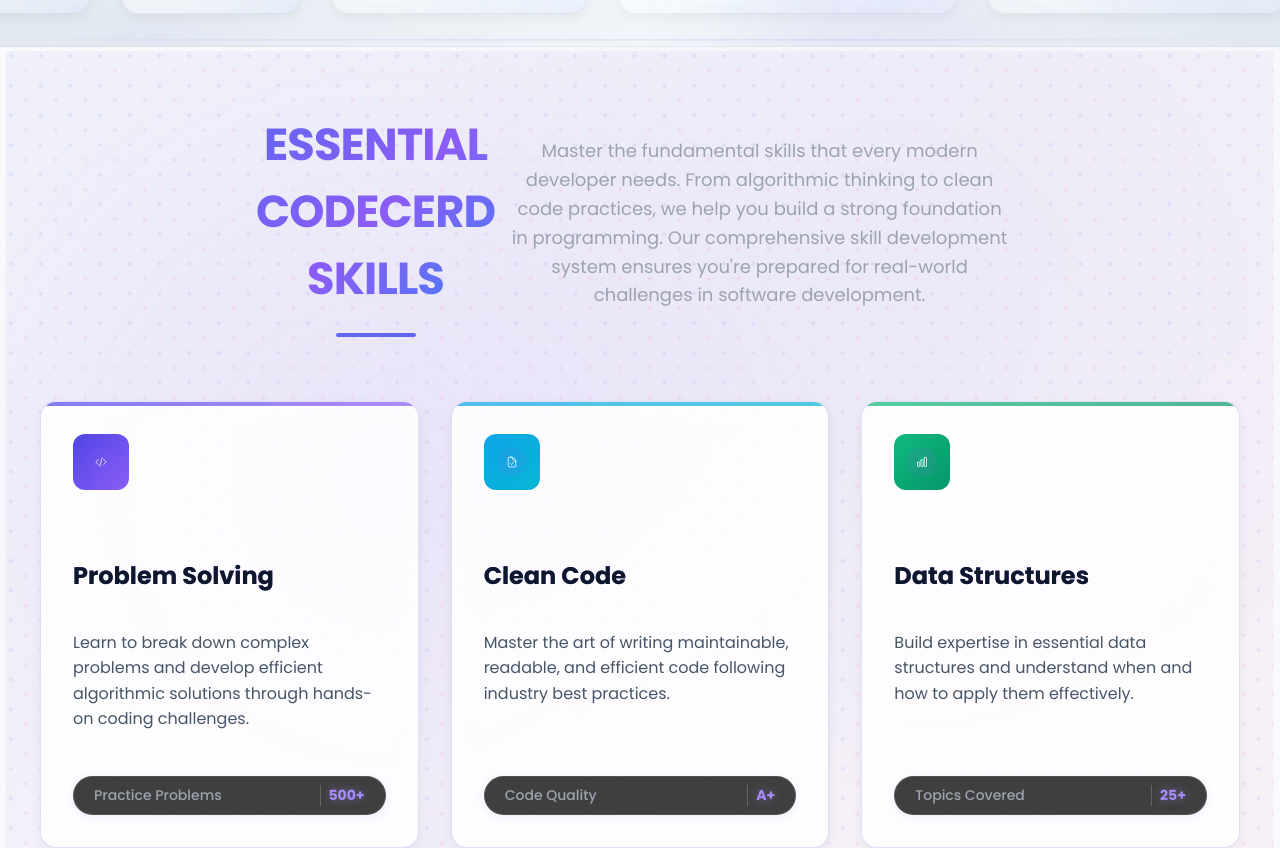
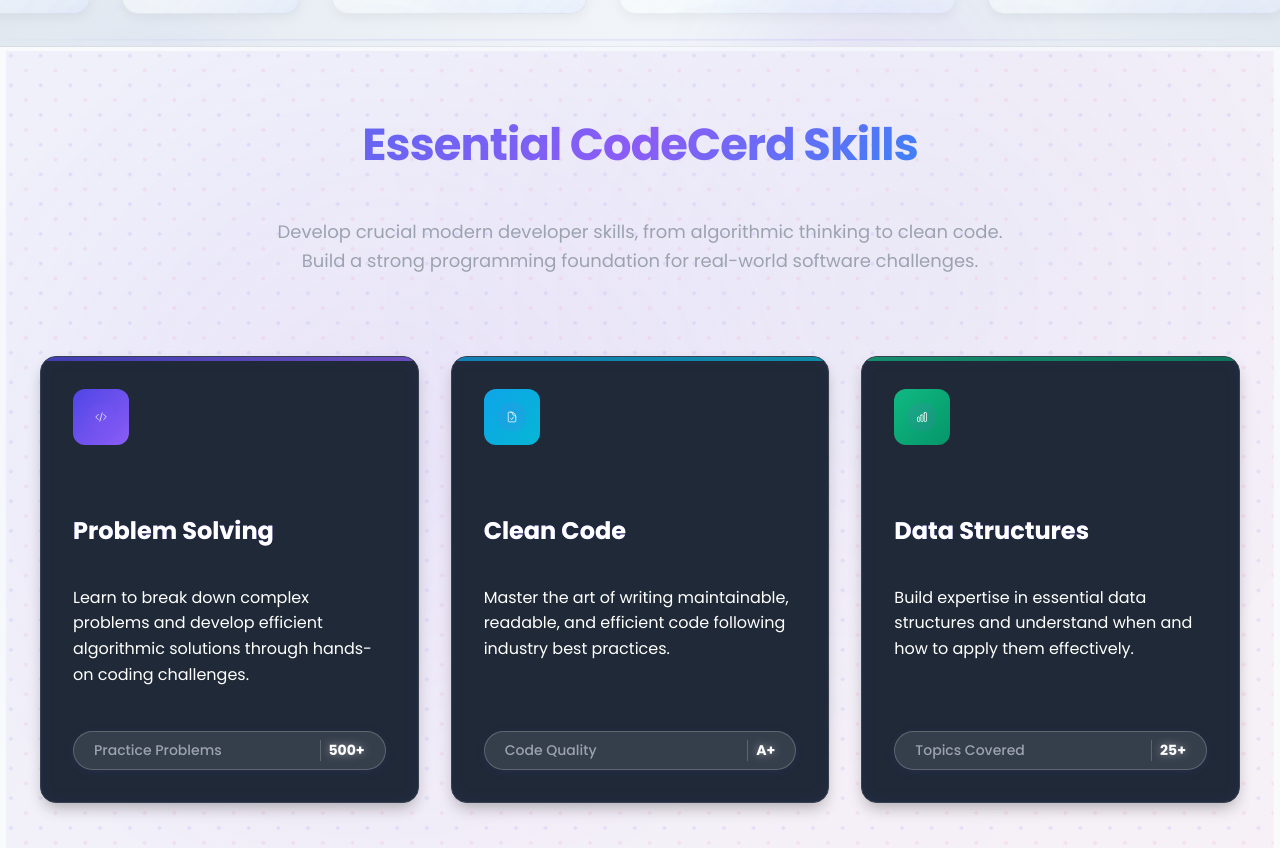
Before and after one commit to Ahmed9253/CodeSkills, a React (Vite) app: page / in a window 1280 px wide. Shown: the part 910-1758 px from the top of the page. Built offline with nearby package versions, Linux system fonts and the light colour scheme.

Commit message:
the final

```diff
--- a/src/App.css
+++ b/src/App.css
@@ -26,8 +26,19 @@
 
 /* Section header styling */
 .section-header {
-  text-align: center;
+  display: flex;
+  flex-direction: column;
+  align-items: center; /* To keep content centered like text-align: center */
+  text-align: center; /* Keep for text within items if they wrap */
   margin-bottom: 3rem;
+}
+
+.about-section.dark-theme .section-header {
+  display: flex;
+  flex-direction: column;
+  align-items: center; /* Keeps content centered */
+  position: relative; /* Retain for z-index if still needed from previous edits */
+  z-index: 1; /* Retain for z-index if still needed */
 }
 
 /* About section and cards styling */
@@ -47,11 +58,11 @@
   flex-direction: column;
 }
 
-.about-card.dark-card {
-  background-color: #1e293b;
-  color: #f8fafc;
-  border: 1px solid rgba(99, 102, 241, 0.2);
-  box-shadow: 0 10px 15px -3px rgba(0, 0, 0, 0.2), 0 4px 6px -2px rgba(0, 0, 0, 0.1), 0 0 20px rgba(99, 102, 241, 0.15) inset;
+.about-section.dark-theme .about-card.dark-card {
+  background-color: #1f2937; /* Lighter dark slate gray background */
+  color: #c9d1d9; /* Light gray text for contrast */
+  border: 1px solid #374151; /* Adjusted border for new background */
+  box-shadow: 0 8px 16px -4px rgba(0, 0, 0, 0.3), 0 0 15px rgba(80, 80, 200, 0.1) inset; /* Adjusted shadow for darker theme */
 }
 
 .about-card:hover {
@@ -66,11 +77,19 @@
   color: #f8fafc;
 }
 
+.about-section.dark-theme .about-card.dark-card h3 {
+  color: #FFFFFF; /* Pure white for h3 in dark cards */
+}
+
 .about-card p {
   margin-bottom: 1.5rem;
   line-height: 1.6;
   color: #cbd5e1;
   flex: 1;
+}
+
+.about-section.dark-theme .about-card.dark-card p {
+  color: #FFFFFF; /* Pure white for paragraph text in dark cards */
 }
 
 .icon-container {
@@ -112,6 +131,12 @@
   border: 1px solid rgba(99, 102, 241, 0.2);
 }
 
+.about-section.dark-theme .about-card.dark-card .stat-pill.dark-pill {
+  color: #FFFFFF; /* Pure white for pill text in dark cards */
+  background-color: rgba(255, 255, 255, 0.1); /* Slightly lighter background for contrast */
+  border: 1px solid rgba(255, 255, 255, 0.2);
+}
+
 .pill-value {
   font-weight: 700;
 }
@@ -119,6 +144,11 @@
 .glow-text {
   color: #8b5cf6;
   text-shadow: 0 0 8px rgba(139, 92, 246, 0.5);
+}
+
+.about-section.dark-theme .about-card.dark-card .glow-text {
+  color: #FFFFFF; /* Pure white for pill value text in dark cards */
+  text-shadow: 0 0 8px rgba(255, 255, 255, 0.5); /* White glow */
 }
 
 .dark-heading {
@@ -126,23 +156,38 @@
   font-weight: 700;
   color: #f8fafc;
   margin-bottom: 2.5rem;
-  padding-bottom: 1rem;
-  position: relative;
-  display: block;
-  text-transform: uppercase;
-  letter-spacing: 1px;
-}
-
-.dark-heading::after {
-  content: '';
-  position: absolute;
-  bottom: -0.5rem;
-  left: 50%;
-  transform: translateX(-50%);
-  width: 80px;
-  height: 4px;
-  background: #6366f1;
-  border-radius: 2px;
+}
+
+.about-section.dark-theme .dark-heading {
+  border-bottom: none !important;
+  text-decoration: none !important;
+  padding-bottom: 0; /* Reset padding, was 1rem, could be an artifact or for spacing */
+  position: relative; /* Keep if it was intended for other layout reasons */
+  display: block; /* Keep if it was intended */
+}
+
+.about-section.dark-theme .dark-heading::before,
+.about-section.dark-theme .dark-heading::after {
+  content: none !important;
+  display: none !important;
+  border: none !important;
+  background: none !important;
+}
+
+/* Ensure no ::after pseudo-element is displayed for .dark-heading generally or specifically in the dark theme */
+.dark-heading::after,
+.about-section.dark-theme .dark-heading::after {
+  content: none !important;
+  display: none !important;
+  width: 0 !important;
+  height: 0 !important;
+  border: none !important;
+  background: none !important;
+  margin: 0 !important;
+  padding: 0 !important;
+  bottom: auto !important; /* Override specific positioning */
+  left: auto !important; /* Override specific positioning */
+  transform: none !important; /* Override specific positioning */
 }
 
 .about-description {
@@ -508,6 +553,13 @@
 
 .landing-container {
   min-height: 100vh;
+
+/* Hero Section Styling */
+.hero {
+  padding-top: 7rem; /* Adjust to clear fixed navbar (approx 1.5rem top + 4.5rem height + 1rem buffer) */
+  /* Add other hero-specific styles if needed */
+}
+
   width: 100%;
   background: var(--background-dark);
   color: var(--text-primary);
--- a/src/App.jsx
+++ b/src/App.jsx
@@ -570,11 +570,7 @@
                 <div className="section-header">
                   <h2 className="dark-heading">Essential CodeCerd Skills</h2>
                   <p className="about-description">
-                    Master the fundamental skills that every modern developer
-                    needs. From algorithmic thinking to clean code practices, we
-                    help you build a strong foundation in programming. Our
-                    comprehensive skill development system ensures you're
-                    prepared for real-world challenges in software development.
+                    Develop crucial modern developer skills, from algorithmic thinking to clean code. Build a strong programming foundation for real-world software challenges.
                   </p>
                 </div>
                 <div className="about-grid">
```
